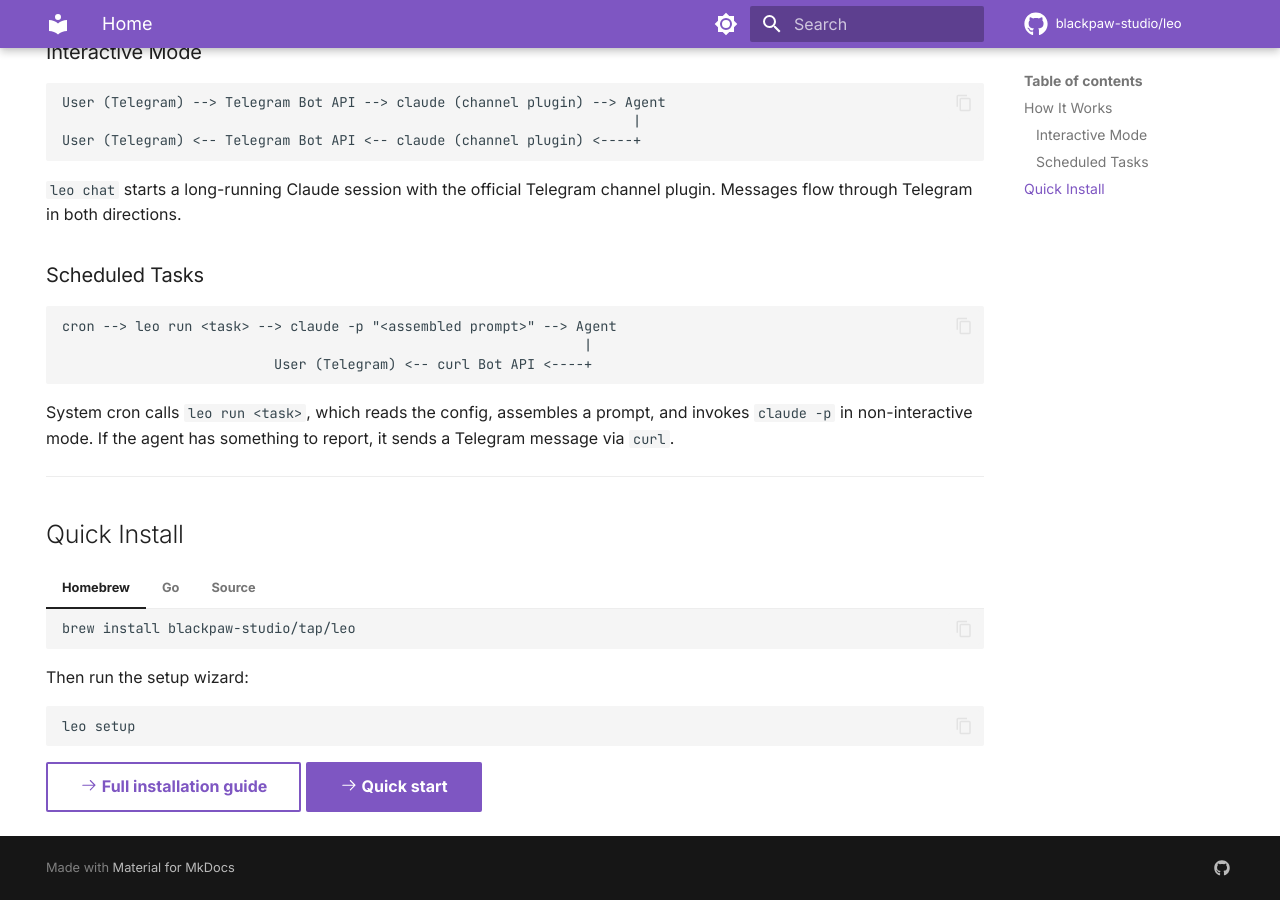
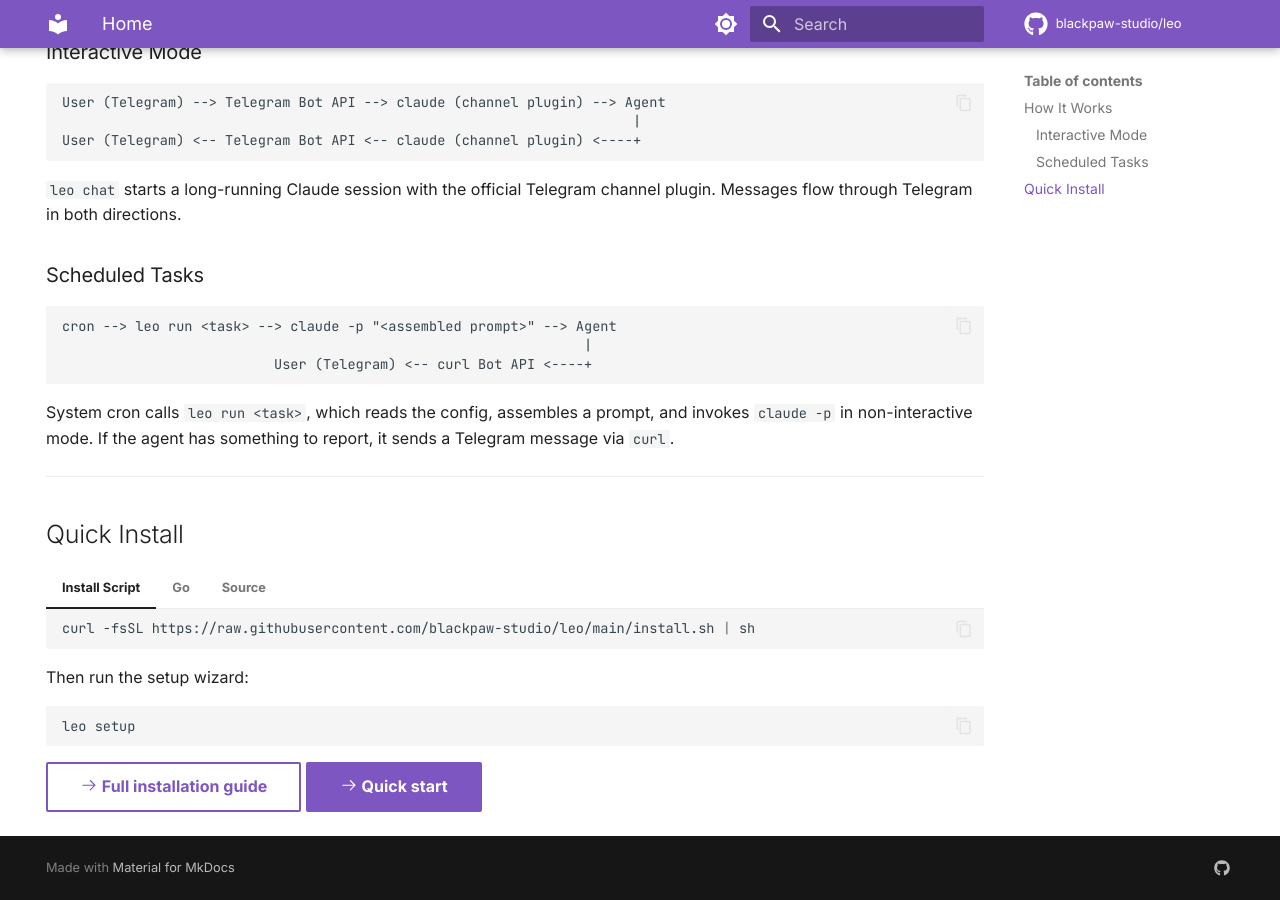
Before and after one commit to blackpaw-studio/leo, an MkDocs documentation site: the page built from docs/index.md, in a window 1280 px wide and 900 px high, scrolled down 969 px. Built offline with MkDocs 1.6.1 and Material for MkDocs 9.7.7, drawn with Linux system fonts in a browser that asks for light colours; comment, search, counter and statistics services are not loaded.

Commit message:
docs: update install instructions to use install script

````diff
--- a/docs/index.md
+++ b/docs/index.md
@@ -79,10 +79,10 @@ System cron calls `leo run <task>`, which reads the config, assembles a prompt,
 
 ## Quick Install
 
-=== "Homebrew"
+=== "Install Script"
 
     ```bash
-    brew install blackpaw-studio/tap/leo
+    curl -fsSL https://raw.githubusercontent.com/blackpaw-studio/leo/main/install.sh | sh
     ```
 
 === "Go"
````
Also changed, not shown: README.md (+2 -2 lines).
